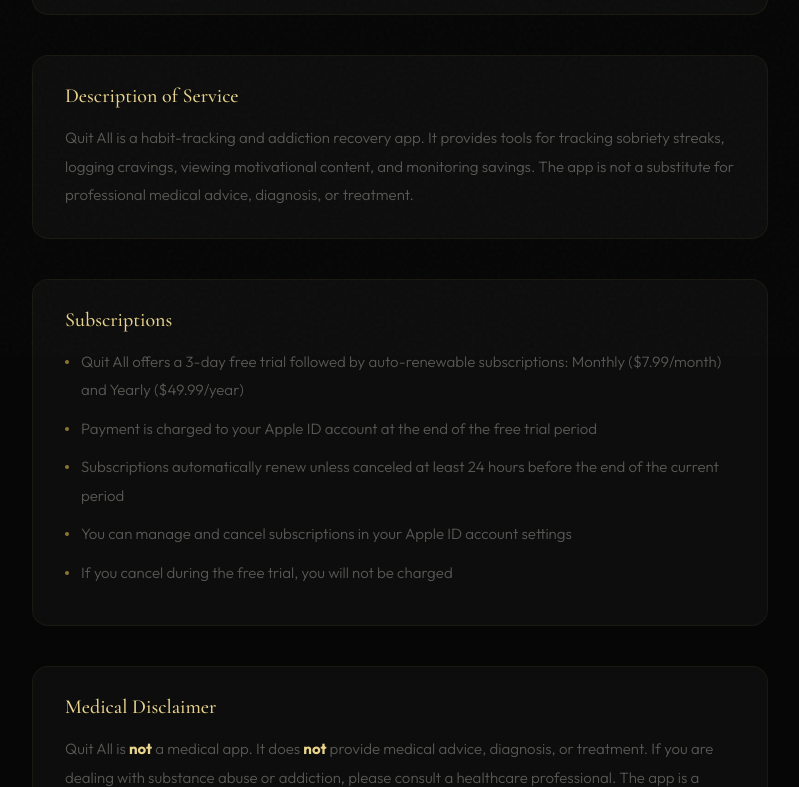
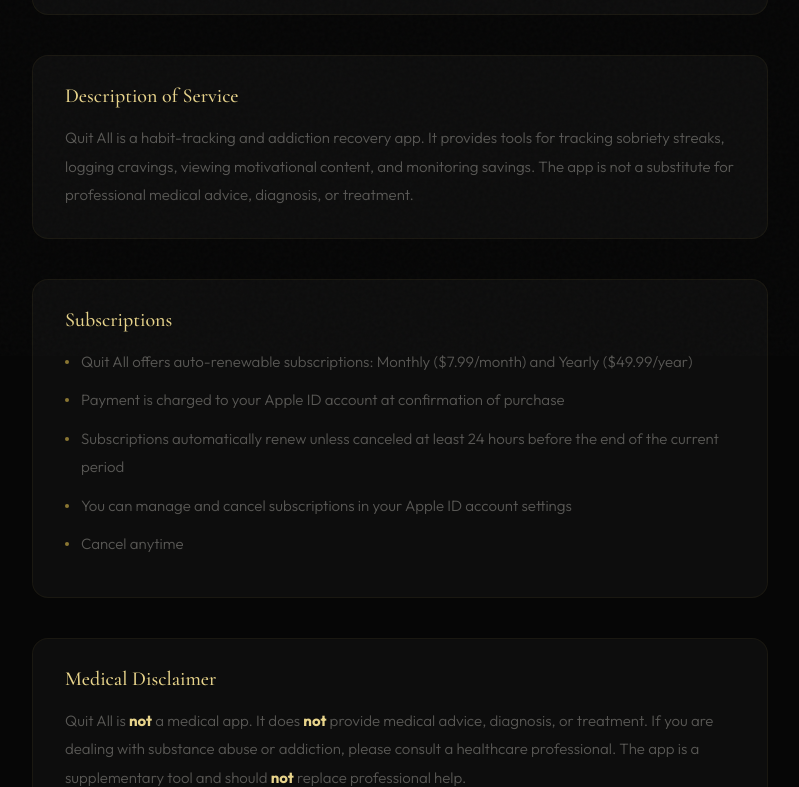
Before and after one commit to apoorvdarshan/quit-all, a Next.js app: page /terms in a window 1280 px wide. Shown: the part 444-1231 px from the top of the page, without its empty margins (240-1039 px from the left). Built offline with nearby package versions, Linux system fonts and the light colour scheme.

Commit message:
Remove all free trial references from website, terms, and privacy

```diff
--- a/src/app/layout.tsx
+++ b/src/app/layout.tsx
@@ -73,7 +73,7 @@
     "@type": "Offer",
     price: "0",
     priceCurrency: "USD",
-    description: "3-day free trial, then $7.99/month or $49.99/year",
+    description: "$7.99/month or $49.99/year",
   },
   author: {
     "@type": "Person",
--- a/src/app/page.tsx
+++ b/src/app/page.tsx
@@ -198,7 +198,6 @@
                 <li>Milestones &amp; sharing</li>
                 <li>Smart notifications</li>
               </ul>
-              <p className="pricing-trial">3-day free trial</p>
               <button className="pricing-btn pricing-btn-secondary">Get Started</button>
             </motion.div>
 
@@ -215,7 +214,6 @@
                 <li>Support development</li>
                 <li>Cancel anytime</li>
               </ul>
-              <p className="pricing-trial">3-day free trial</p>
               <button className="pricing-btn pricing-btn-primary">Get Started</button>
             </motion.div>
           </motion.div>
--- a/src/app/privacy/page.tsx
+++ b/src/app/privacy/page.tsx
@@ -34,7 +34,7 @@
     title: "Third-Party Services",
     items: [
       "Giphy API \u2014 Used to fetch GIF images for the SOS craving screen. Giphy may collect usage data per their own privacy policy. No personal data from Quit All is sent to Giphy.",
-      "Apple StoreKit \u2014 Used for in-app subscriptions (including 3-day free trial). Payment processing is handled entirely by Apple.",
+      "Apple StoreKit \u2014 Used for in-app subscriptions. Payment processing is handled entirely by Apple.",
       "Apple Push Notifications \u2014 Used for smart notifications at your highest-risk times. Notification data stays on your device.",
     ],
   },
--- a/src/app/terms/page.tsx
+++ b/src/app/terms/page.tsx
@@ -26,11 +26,11 @@
   {
     title: "Subscriptions",
     items: [
-      "Quit All offers a 3-day free trial followed by auto-renewable subscriptions: Monthly ($7.99/month) and Yearly ($49.99/year)",
-      "Payment is charged to your Apple ID account at the end of the free trial period",
+      "Quit All offers auto-renewable subscriptions: Monthly ($7.99/month) and Yearly ($49.99/year)",
+      "Payment is charged to your Apple ID account at confirmation of purchase",
       "Subscriptions automatically renew unless canceled at least 24 hours before the end of the current period",
       "You can manage and cancel subscriptions in your Apple ID account settings",
-      "If you cancel during the free trial, you will not be charged",
+      "Cancel anytime",
     ],
   },
   {
```
Also changed, not shown: 1 other file (tests, documents, lock files or other folders).
